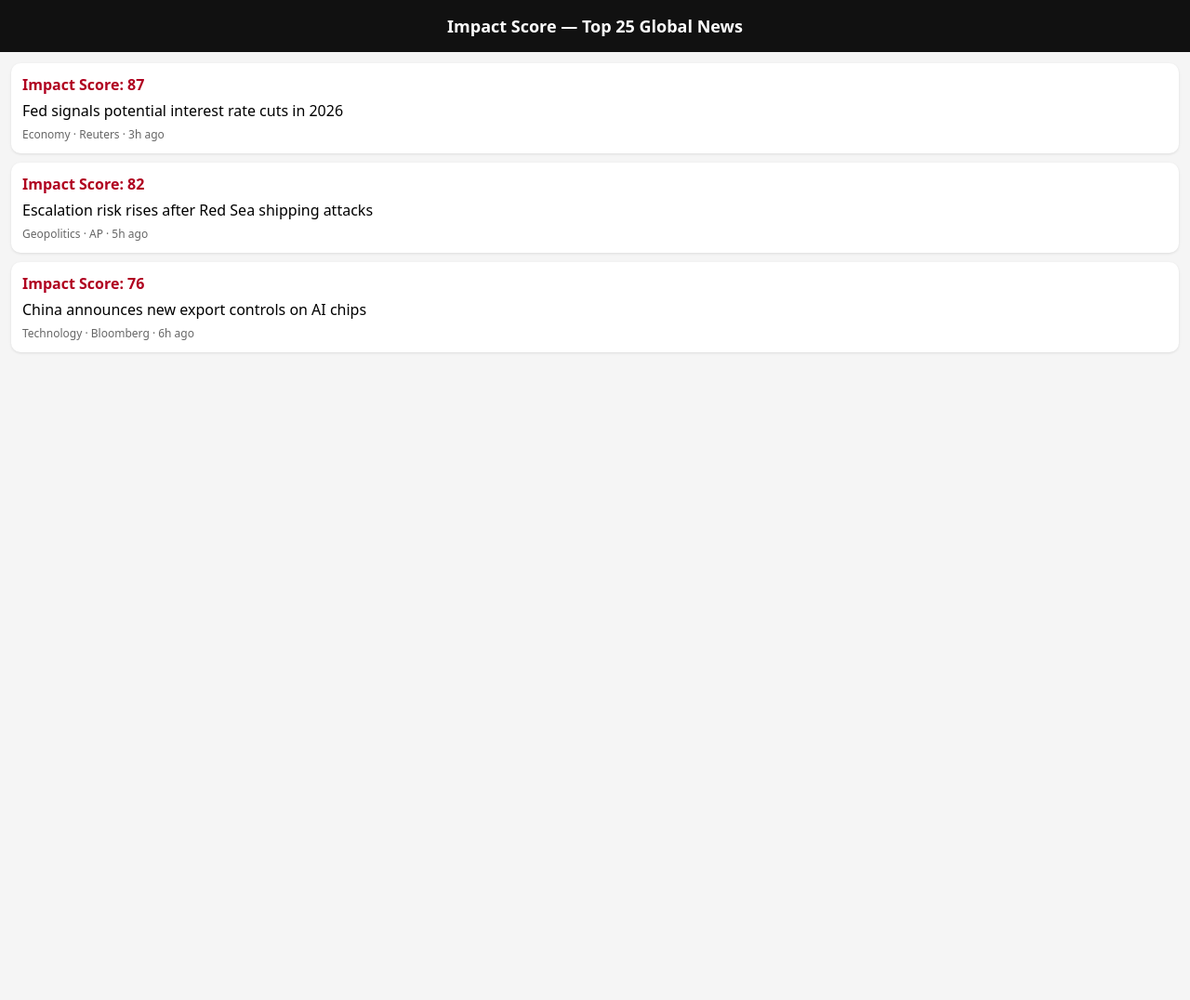
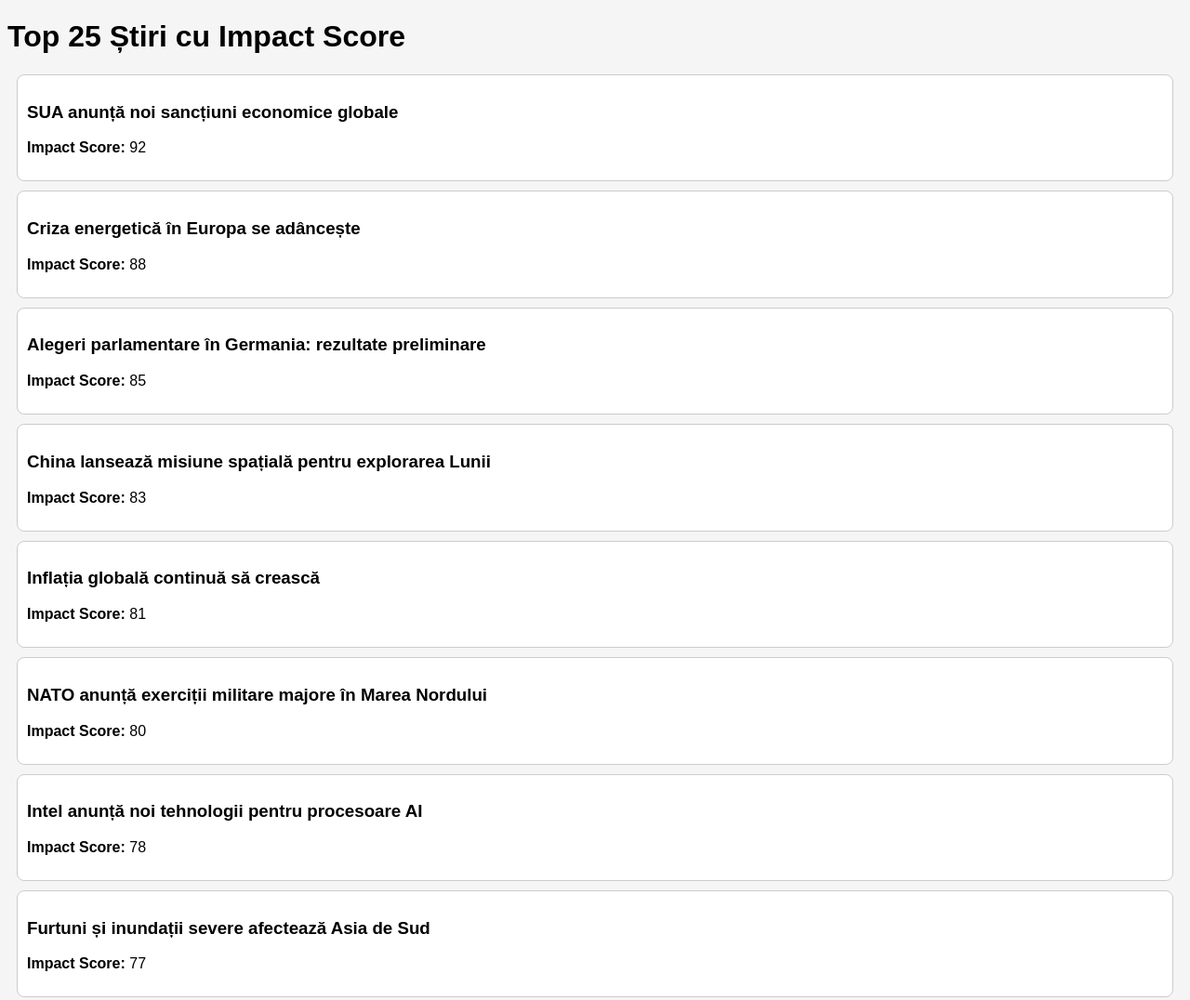
Before and after one commit to fatuvirgil/Impact, a plain HTML site: page index.html in a window 1280 px wide. Shown: the top 1076 px of the page at 93% size. Before the commit the page ends 800 px from the top, so only its background shows below. Drawn offline with Linux system fonts and the light colour scheme.

Commit message:
Update index.html

```diff
--- a/index.html
+++ b/index.html
@@ -1,85 +1,65 @@
+
 <!DOCTYPE html>
 <html lang="ro">
 <head>
   <meta charset="UTF-8">
-  <meta name="viewport" content="width=device-width, initial-scale=1">
+  <meta name="viewport" content="width=device-width, initial-scale=1.0">
   <title>Impact Score</title>
   <link rel="manifest" href="manifest.json">
-<meta name="theme-color" content="#111111">
-
+  <meta name="theme-color" content="#111111">
   <style>
-    body {
-      margin: 0;
-      font-family: system-ui, -apple-system, BlinkMacSystemFont;
-      background: #f5f5f5;
-    }
-
-    header {
-      background: #111;
-      color: white;
-      padding: 16px;
-      text-align: center;
-      font-weight: 600;
-      font-size: 18px;
-    }
-
-    .container {
-      padding: 12px;
-    }
-
-    .news-card {
-      background: white;
-      border-radius: 10px;
-      padding: 12px;
-      margin-bottom: 10px;
-      box-shadow: 0 1px 3px rgba(0,0,0,0.1);
-    }
-
-    .score {
-      font-weight: bold;
-      color: #b00020;
-      margin-bottom: 6px;
-    }
-
-    .title {
-      font-size: 16px;
-      margin-bottom: 6px;
-    }
-
-    .meta {
-      font-size: 12px;
-      color: #666;
-    }
+    body { font-family: Arial, sans-serif; background: #f5f5f5; }
   </style>
 </head>
+<body>
+  <h1>Top 25 Știri cu Impact Score</h1>
+  <div id="news-container"></div>
 
-<body>
+  <script>
+    const topNews = [
+      { title: "SUA anunță noi sancțiuni economice globale", score: 92 },
+      { title: "Criza energetică în Europa se adâncește", score: 88 },
+      { title: "Alegeri parlamentare în Germania: rezultate preliminare", score: 85 },
+      { title: "China lansează misiune spațială pentru explorarea Lunii", score: 83 },
+      { title: "Inflația globală continuă să crească", score: 81 },
+      { title: "NATO anunță exerciții militare majore în Marea Nordului", score: 80 },
+      { title: "Intel anunță noi tehnologii pentru procesoare AI", score: 78 },
+      { title: "Furtuni și inundații severe afectează Asia de Sud", score: 77 },
+      { title: "Rusia testează sisteme noi de rachete", score: 76 },
+      { title: "Criza refugiaților continuă în Orientul Mijlociu", score: 75 },
+      { title: "Tesla lansează modelul electric cu autonomie record", score: 74 },
+      { title: "India dezvoltă program național de energie solară", score: 73 },
+      { title: "Influența inteligenței artificiale în finanțe crește", score: 72 },
+      { title: "Proteste masive în America Latină", score: 71 },
+      { title: "Economie globală: analiza piețelor bursiere", score: 70 },
+      { title: "Noi reguli de reglementare a criptomonedelor în UE", score: 69 },
+      { title: "Vaccinuri noi împotriva virusurilor sezoniere", score: 68 },
+      { title: "Creșterea prețului petrolului afectează transportul global", score: 67 },
+      { title: "Tehnologii verzi pentru reducerea emisiilor", score: 66 },
+      { title: "Turismul global începe să se redreseze", score: 65 },
+      { title: "Schimbări climatice: raportul ONU 2026", score: 64 },
+      { title: "Inteligența artificială în educație: noi aplicații", score: 63 },
+      { title: "Sistemul financiar internațional sub presiune", score: 62 },
+      { title: "Descoperiri științifice majore în fizică", score: 61 },
+      { title: "Proiecte de infrastructură masivă în Africa", score: 60 }
+    ];
 
-<header>
-  Impact Score — Top 25 Global News
-</header>
+    const container = document.getElementById('news-container');
+    topNews.sort((a, b) => b.score - a.score); // cele mai importante sus
 
-<div class="container">
-
-  <div class="news-card">
-    <div class="score">Impact Score: 87</div>
-    <div class="title">Fed signals potential interest rate cuts in 2026</div>
-    <div class="meta">Economy · Reuters · 3h ago</div>
-  </div>
-
-  <div class="news-card">
-    <div class="score">Impact Score: 82</div>
-    <div class="title">Escalation risk rises after Red Sea shipping attacks</div>
-    <div class="meta">Geopolitics · AP · 5h ago</div>
-  </div>
-
-  <div class="news-card">
-    <div class="score">Impact Score: 76</div>
-    <div class="title">China announces new export controls on AI chips</div>
-    <div class="meta">Technology · Bloomberg · 6h ago</div>
-  </div>
-
-</div>
-
+    topNews.forEach(news => {
+      const card = document.createElement('div');
+      card.style.border = "1px solid #ccc";
+      card.style.margin = "10px";
+      card.style.padding = "10px";
+      card.style.borderRadius = "8px";
+      card.style.backgroundColor = "#fff";
+      card.innerHTML = `
+        <h3>${news.title}</h3>
+        <p><strong>Impact Score:</strong> ${news.score}</p>
+      `;
+      container.appendChild(card);
+    });
+  </script>
 </body>
 </html>
```
